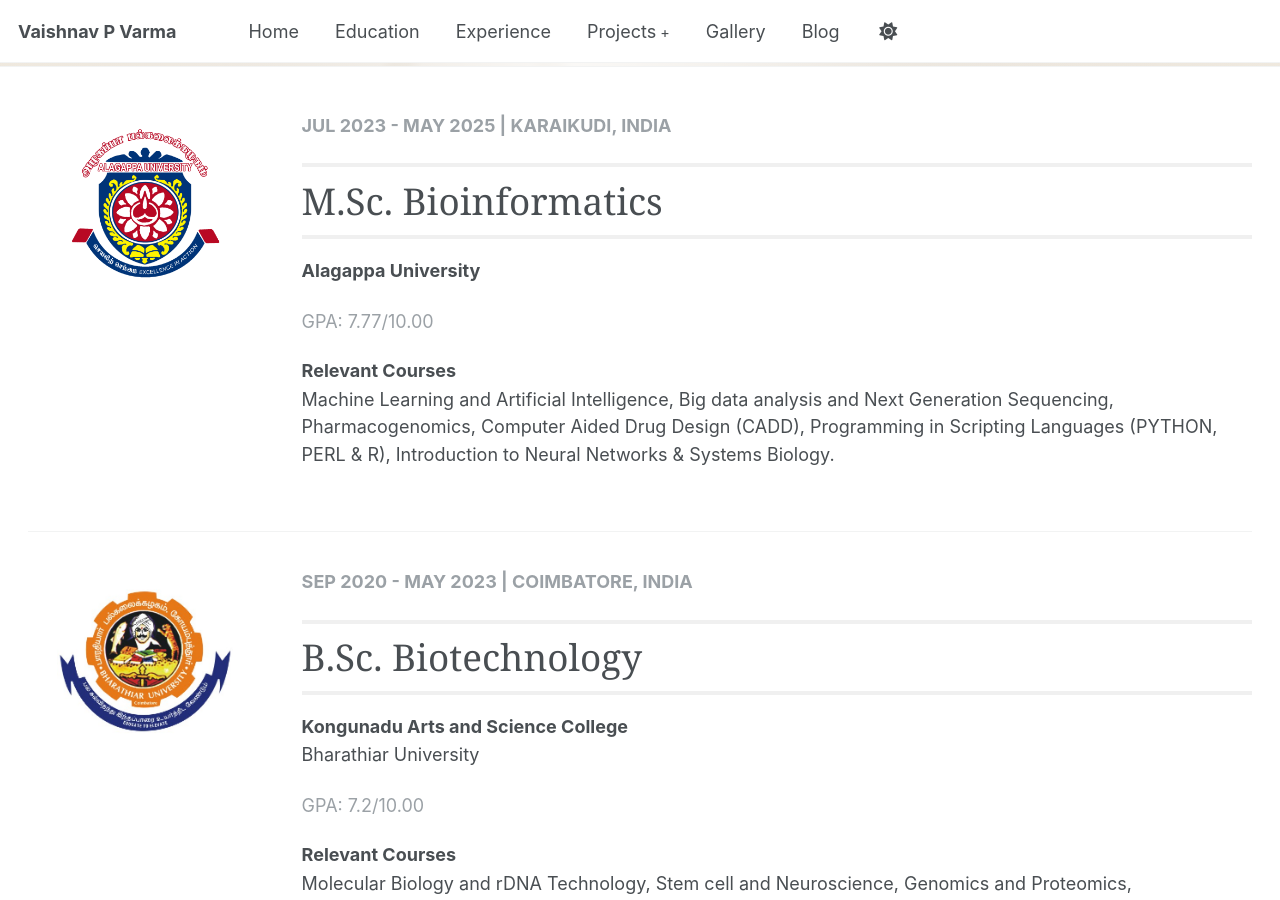
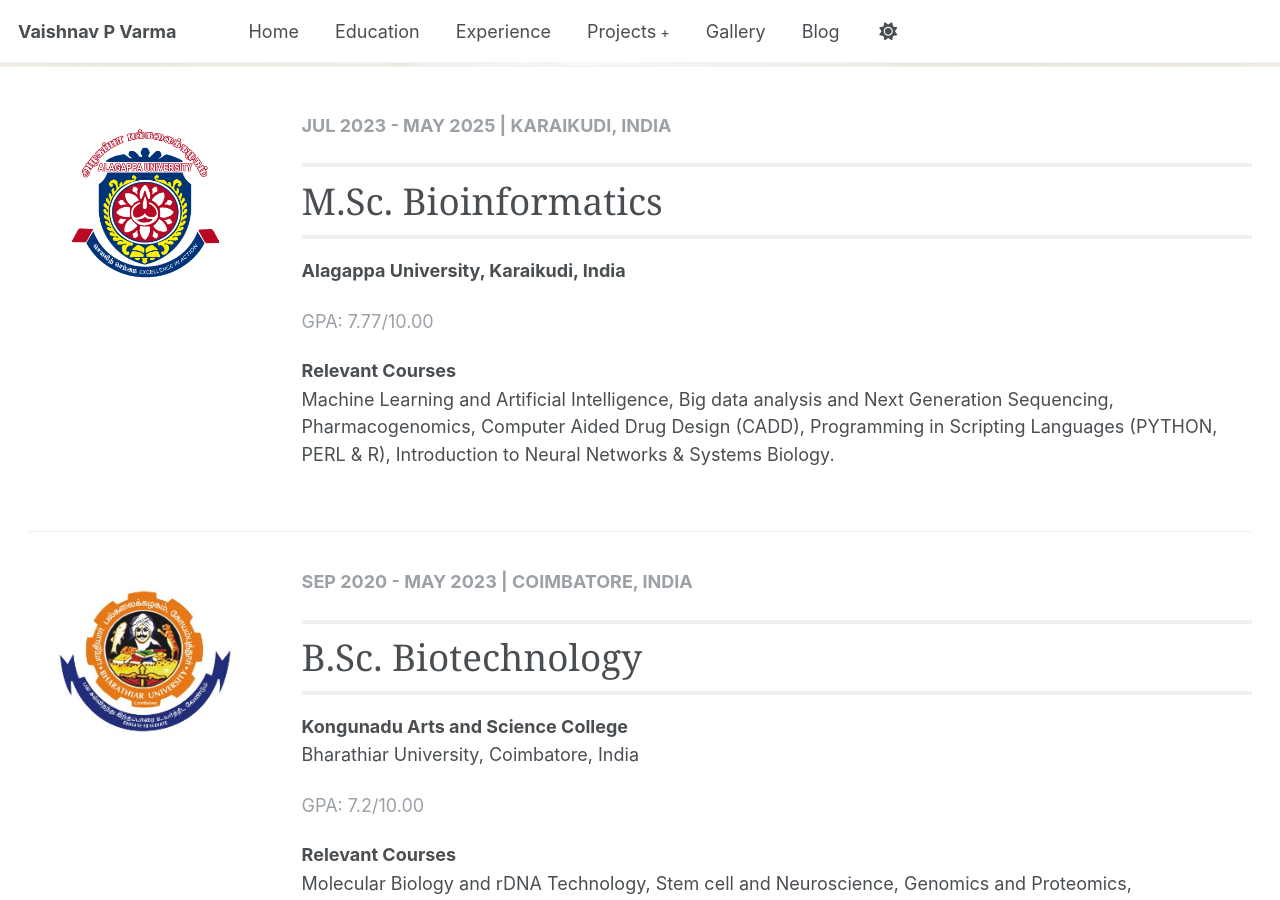
Before and after one commit to vaishnavpvarma/vaishnavpvarma.github.io, a Jekyll site: the page built from _pages/education.md, in a window 1280 px wide and 900 px high, scrolled down 320 px. Built offline with Jekyll 4.4.1, drawn with Linux system fonts in a browser that asks for light colours; a script that is not in the unit is left out.

Commit message:
Add location details to education institutions

```diff
--- a/_pages/education.md
+++ b/_pages/education.md
@@ -19,7 +19,7 @@ author_profile: false
     <div class="education-entry__content">
       <p class="cv-kicker">Jul 2023 - May 2025 | Karaikudi, India</p>
       <h2>M.Sc. Bioinformatics</h2>
-      <p class="education-entry__institution"><strong>Alagappa University</strong></p>
+      <p class="education-entry__institution"><strong>Alagappa University, Karaikudi, India</strong></p>
       <p class="education-entry__score">GPA: 7.77/10.00</p>
       <h3>Relevant Courses</h3>
       <p>Machine Learning and Artificial Intelligence, Big data analysis and Next Generation Sequencing, Pharmacogenomics, Computer Aided Drug Design (CADD), Programming in Scripting Languages (PYTHON, PERL &amp; R), Introduction to Neural Networks &amp; Systems Biology.</p>
@@ -34,7 +34,7 @@ author_profile: false
     <div class="education-entry__content">
       <p class="cv-kicker">Sep 2020 - May 2023 | Coimbatore, India</p>
       <h2>B.Sc. Biotechnology</h2>
-      <p class="education-entry__institution"><strong>Kongunadu Arts and Science College</strong><br>Bharathiar University</p>
+      <p class="education-entry__institution"><strong>Kongunadu Arts and Science College</strong><br>Bharathiar University, Coimbatore, India </p>
       <p class="education-entry__score">GPA: 7.2/10.00</p>
       <h3>Relevant Courses</h3>
       <p>Molecular Biology and rDNA Technology, Stem cell and Neuroscience, Genomics and Proteomics, Bioinformatics, Biopharmaceuticals, Plant and Animal Biotechnology - Tissue Culture Techniques &amp; Bioprocess Technology.</p>
```
